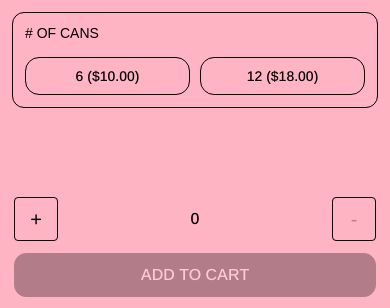
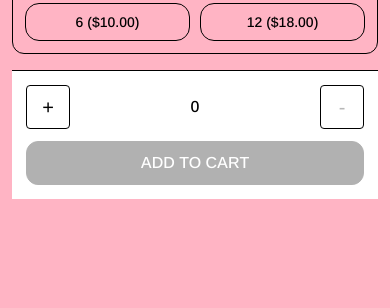
Before and after one commit to AdamJfrr/ZESTII, a React (Create React App) app: page /#/product/1 in a window 390 px wide. Shown: the part 533-841 px from the top of the page. Built offline with nearby package versions, Linux system fonts and the light colour scheme; a web font is replaced by a local one.

Commit message:
fixed mobile addtocart sticky layout

```diff
--- a/src/pages/ProductPage.module.css
+++ b/src/pages/ProductPage.module.css
@@ -200,7 +200,7 @@
     width: 100%;
     padding: 16px;
     box-sizing: border-box;
-    padding-bottom: 96px;
+    padding-bottom: 16px;
   }
 
   .title {
@@ -230,16 +230,19 @@
   }
 
   .addToCart {
-    position: fixed;
+    position: sticky;
     bottom: 0;
     left: 0;
     width: 100%;
-    margin-top: 0;
+    margin-top: 16px;
     padding: 16px;
     z-index: 20;
     box-sizing: border-box;
     gap: 14px;
     align-items: stretch;
+    background: white;
+    border-top: 1.5px solid black;
+    padding-bottom: calc(16px + env(safe-area-inset-bottom));
   }
 
   .quantitySection {
@@ -250,6 +253,7 @@
     width: 60%;
   }
 }
+
 
 @media (max-width: 480px) {
   .leftSide {
```
